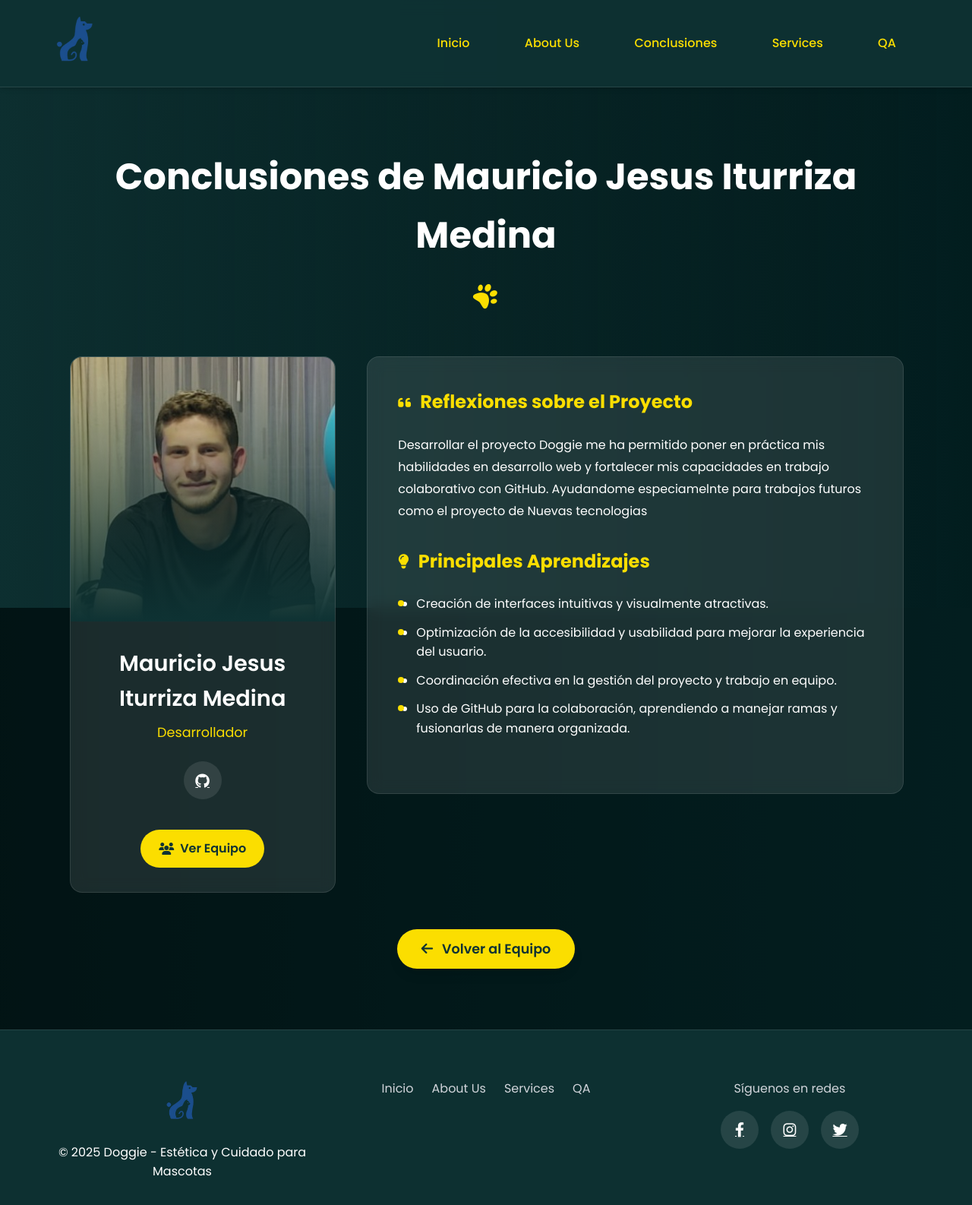
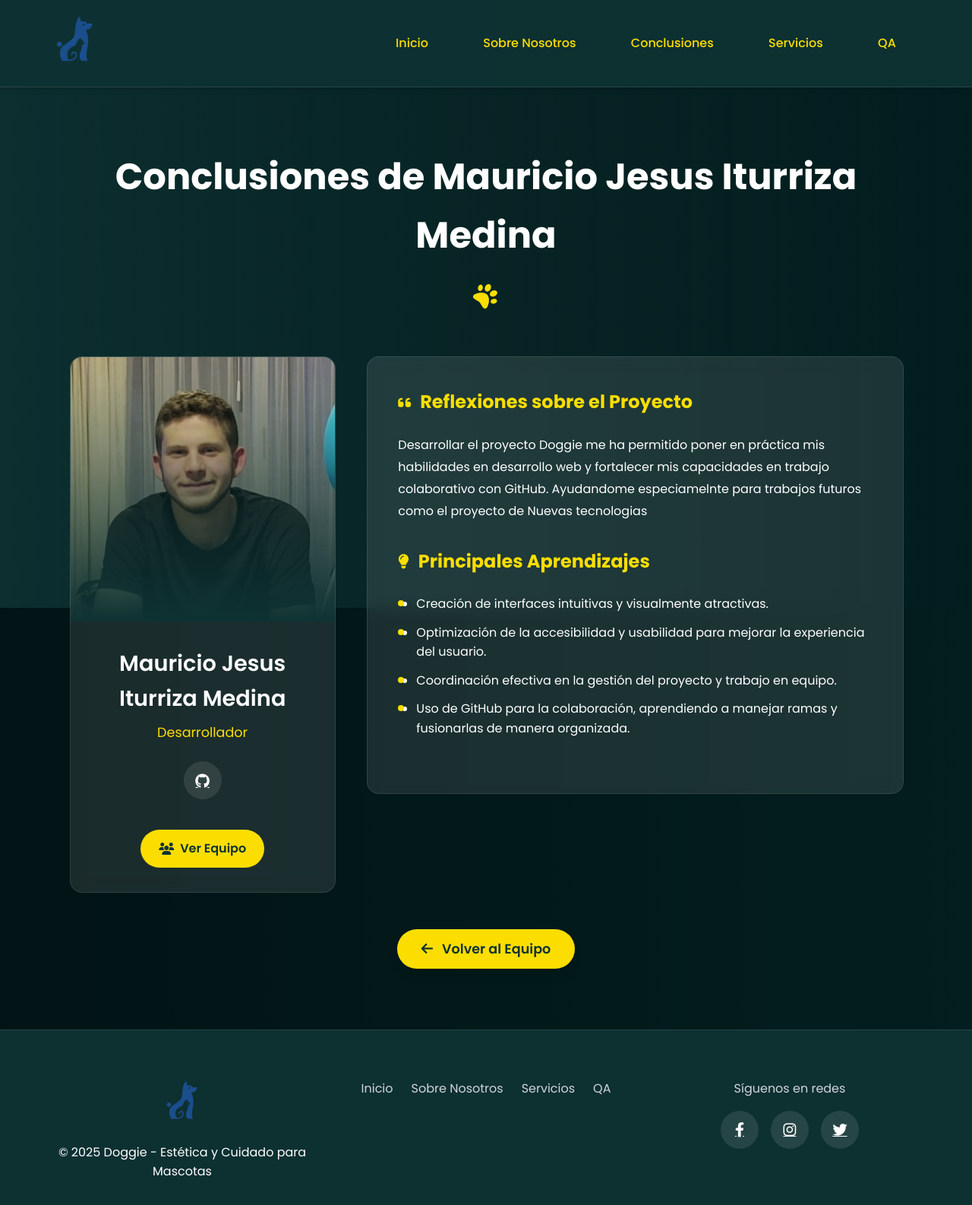
Before and after one commit to iCastro117/taller2ntd, a website: page html/secciones/conclusionesMauricio.html in a window 1280 px wide. Shown: the whole page at 76% size. Drawn offline with Linux system fonts and the light colour scheme.

Commit message:
Correccion encabezado

```diff
--- a/html/secciones/conclusionesMauricio.html
+++ b/html/secciones/conclusionesMauricio.html
@@ -1,5 +1,6 @@
 <!DOCTYPE html>
 <html lang="es">
+
 <head>
     <meta charset="UTF-8">
     <meta name="viewport" content="width=device-width, initial-scale=1.0">
@@ -19,6 +20,7 @@
     <link href="https://fonts.googleapis.com/css2?family=Poppins:wght@300;400;500;600;700&display=swap" rel="stylesheet">
     <link rel="stylesheet" href="https://cdnjs.cloudflare.com/ajax/libs/font-awesome/6.4.0/css/all.min.css">
 </head>
+
 <body class="bg-pattern">
     <div class="page-wrapper">
         <header class="site-header">
@@ -38,9 +40,9 @@
                     <ul id="nav-menu" class="nav-menu">
                         <li><a href="../../index.html">Inicio</a></li>
                         <li class="has-submenu">
-                            <a href="#" aria-haspopup="true">About Us</a>
+                            <a href="#" aria-haspopup="true">Sobre Nosotros</a>
                             <ul class="submenu">
-                                <li><a href="aboutUs.html">About Us</a></li>
+                                <li><a href="aboutUs.html">Nosotros</a></li>
                                 <li><a href="equipo.html">Equipo</a></li>
                             </ul>
                         </li>
@@ -52,7 +54,7 @@
                                 <li><a href="conclusionesIsabella.html">Conclusiones Isabella</a></li>
                             </ul>
                         </li>
-                        <li><a href="servicios.html">Services</a></li>
+                        <li><a href="servicios.html">Servicios</a></li>
                         <li><a href="FQAs.html">QA</a></li>
                     </ul>
                 </nav>
@@ -93,10 +95,8 @@
                         <div class="conclusion-text">
                             <div class="conclusion-card">
                                 <h3><i class="fas fa-quote-left"></i> Reflexiones sobre el Proyecto</h3>
-                                <p>Desarrollar el proyecto Doggie me ha permitido poner en práctica mis habilidades
-                                    en desarrollo web y fortalecer mis capacidades en trabajo
-                                    colaborativo con GitHub. Ayudandome especiamelnte para trabajos
-                                    futuros como el proyecto de Nuevas tecnologias</p>
+                                <p>Desarrollar el proyecto Doggie me ha permitido poner en práctica mis habilidades en desarrollo web y fortalecer mis capacidades en trabajo colaborativo con GitHub. Ayudandome especiamelnte para trabajos futuros como el
+                                    proyecto de Nuevas tecnologias</p>
 
                                 <h3><i class="fas fa-lightbulb"></i> Principales Aprendizajes</h3>
                                 <ul class="conclusion-list">
@@ -129,8 +129,8 @@
                     <nav class="footer-nav" aria-label="Navegación del pie de página">
                         <div class="footer-links">
                             <a href="../../index.html">Inicio</a>
-                            <a href="aboutUs.html">About Us</a>
-                            <a href="servicios.html">Services</a>
+                            <a href="aboutUs.html">Sobre Nosotros</a>
+                            <a href="servicios.html">Servicios</a>
                             <a href="FQAs.html">QA</a>
                         </div>
                     </nav>
@@ -155,4 +155,5 @@
 
     <script src="../../js/index.js"></script>
 </body>
+
 </html>
```
Also changed, not shown: html/secciones/FQAs.html (+5 -5 lines), html/secciones/aboutUs.html (+10 -5 lines), html/secciones/conclusionesIsabella.html (+5 -5 lines), html/secciones/conclusionesSalim.html (+15 -8 lines), html/secciones/equipo.html (+5 -5 lines), html/secciones/servicios.html (+8 -5 lines), index.html (+5 -5 lines). Lines whose indentation alone changed are shown as unchanged.
